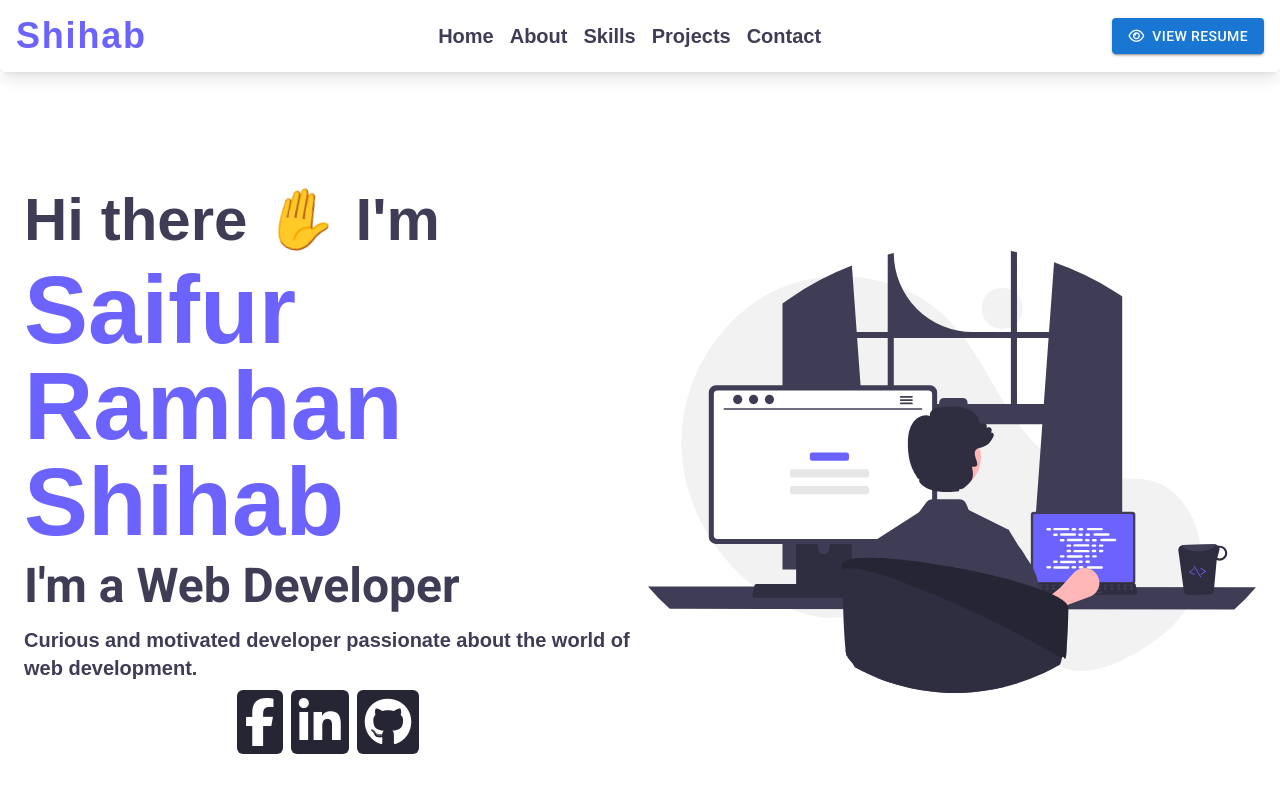
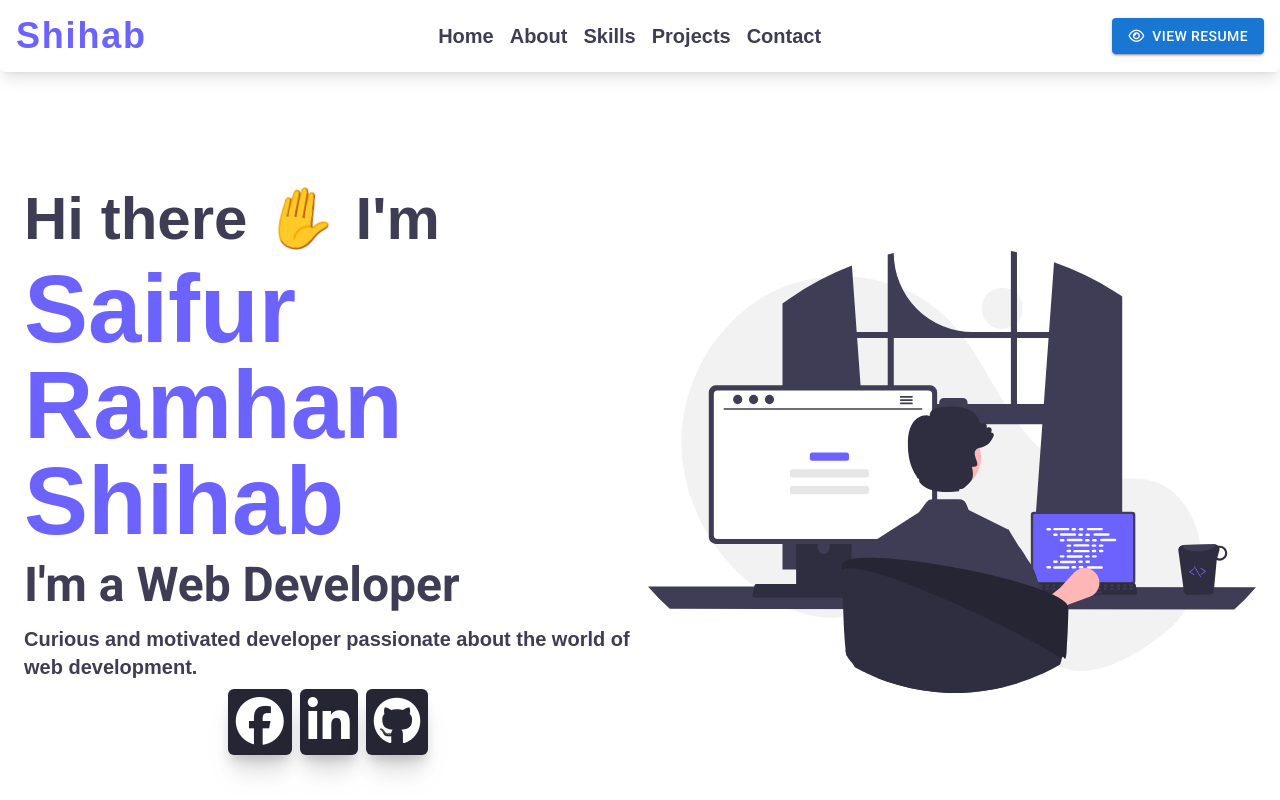
Before and after one commit to thecodemaster12/portfolio, a React (Vite) app: page / in a window 1280 px wide. Shown: the top 800 px of the page. Built offline with nearby package versions, Linux system fonts and the light colour scheme; a web font is replaced by a local one.

Commit message:
Update Hero.jsx
Modified the icons

```diff
--- a/src/pages/Hero.jsx
+++ b/src/pages/Hero.jsx
@@ -41,13 +41,15 @@ const Hero = () => {
                 <h4 className='text-2xl md:text-4xl xl:text-5xl text-secondary font-roboto mt-3'>I'm a Web Developer</h4>
                 <p className='text-secondary mt-4 text-sm md:text-lg xl:text-xl'>Curious and motivated developer passionate about the world of web development.</p>
                 <div className=" mt-2 flex gap-2 justify-center items-center">
-                  <a href="https://www.facebook.com/saifurrahman.shihab.5/" target='_blank' className='p-2 rounded-md text-sm bg-dark'>
-                    <i className='fa fa-facebook text-xl md:text-4xl xl:text-5xl text-white'></i>
+                  <a href="https://www.facebook.com/saifurrahman.shihab.5/" target='_blank' className='p-2 shadow-xl drop-shadow-xl rounded-md bg-dark hover:scale-110'>
+                    {/* <i className='fa fa-facebook text-xl md:text-4xl xl:text-5xl text-white'></i> */}
+                    {/* <i class="fa-brands fa-square-facebook text-xl md:text-4xl xl:text-5xl text-white"></i> */}
+                    <i class="fa-brands fa-facebook text-xl md:text-4xl xl:text-5xl text-white"></i>
                   </a>
-                  <a href="https://www.linkedin.com/in/saifur-rahman-shihab/" target='_blank' className='p-2 rounded-md text-sm bg-dark'>
+                  <a href="https://www.linkedin.com/in/saifur-rahman-shihab/" target='_blank' className='p-2 shadow-xl drop-shadow-xl rounded-md bg-dark hover:scale-110'>
                     <i className='fa fa-linkedin text-xl md:text-4xl xl:text-5xl text-white'></i>
                   </a>
-                  <a href="https://github.com/thecodemaster12" target='_blank' className='p-2 rounded-md text-sm bg-dark'>
+                  <a href="https://github.com/thecodemaster12" target='_blank' className='p-2 shadow-xl drop-shadow-xl rounded-md bg-dark hover:scale-110'>
                     <i className='fa fa-github text-xl md:text-4xl xl:text-5xl text-white'></i>
                   </a>
                 </div>
```
